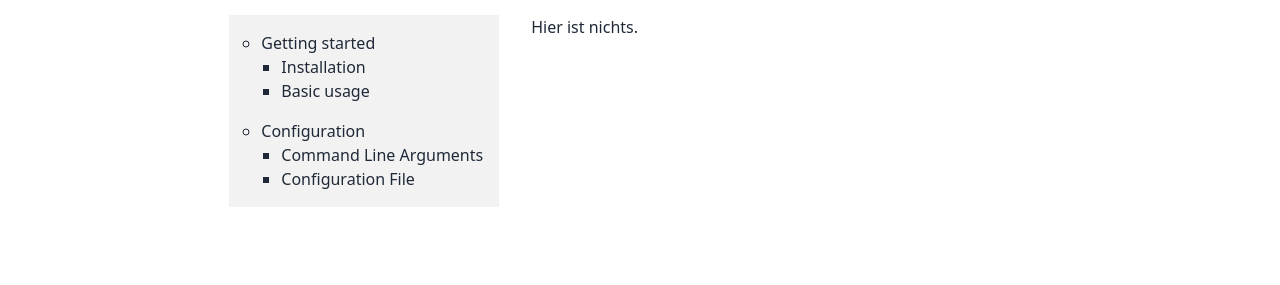
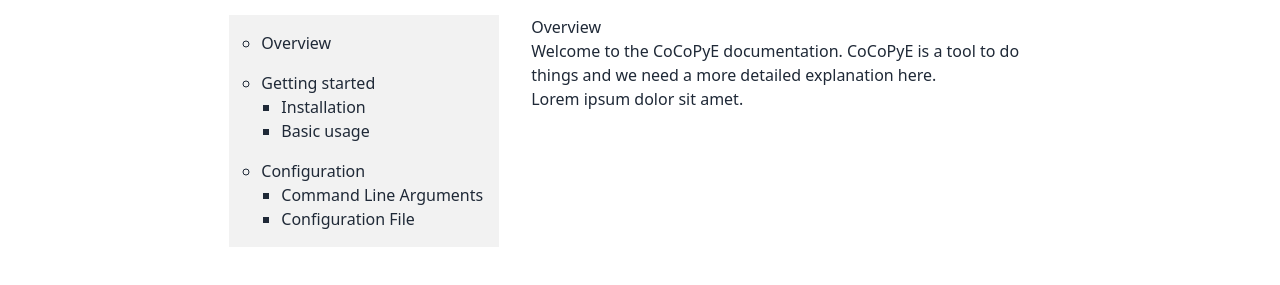
Before and after one commit to gobics/cocopye, an Astro site in the folder website/: page /docs in a window 1280 px wide. Shown: the part 65-350 px from the top of the page. Built offline with nearby package versions, Linux system fonts and the light colour scheme; Astro itself is replaced by a stand-in of ours.

Commit message:
Website changes

```diff
--- a/website/src/components/docs/DocMenu.astro
+++ b/website/src/components/docs/DocMenu.astro
@@ -1,4 +1,5 @@
-<li><a href="/gettingstarted">Getting started</a></li>
+<li><a href="/docs">Overview</a></li>
+<li class="mt-4"><a href="/docs/gettingstarted">Getting started</a></li>
 <ul class="submenu">
   <li><a>Installation</a></li>
   <li><a>Basic usage</a></li>
--- a/website/src/pages/gettingstarted.astro
+++ b/website/src/pages/docs/gettingstarted.astro
@@ -1,5 +1,5 @@
 ---
-import Layout from "../layouts/Docs.astro";
+import Layout from "../../layouts/Docs.astro";
 ---
 <Layout>
   <div class="flex flex-col items-center">
--- a/website/src/pages/docs/index.astro
+++ /dev/null
@@ -1,7 +0,0 @@
----
-import Docs from "../../layouts/Docs.astro";
----
-
-<Docs>
-  Hier ist nichts.
-</Docs>
--- /dev/null
+++ b/website/src/pages/docs/index.md
@@ -0,0 +1,9 @@
+---
+layout: ../../layouts/Docs.astro
+---
+
+# Overview
+
+Welcome to the CoCoPyE documentation. CoCoPyE is a tool to do things and we need a more detailed explanation here.
+
+Lorem ipsum dolor sit amet.
--- a/website/src/pages/index.astro
+++ b/website/src/pages/index.astro
@@ -34,7 +34,7 @@
   </div>
 
   <div class="mt-16 text-center">
-    <a href="/gettingstarted" class="btn btn-neutral">Get started</a>
+    <a href="/docs/gettingstarted" class="btn btn-neutral">Get started</a>
   </div>
 
   <script>
```
